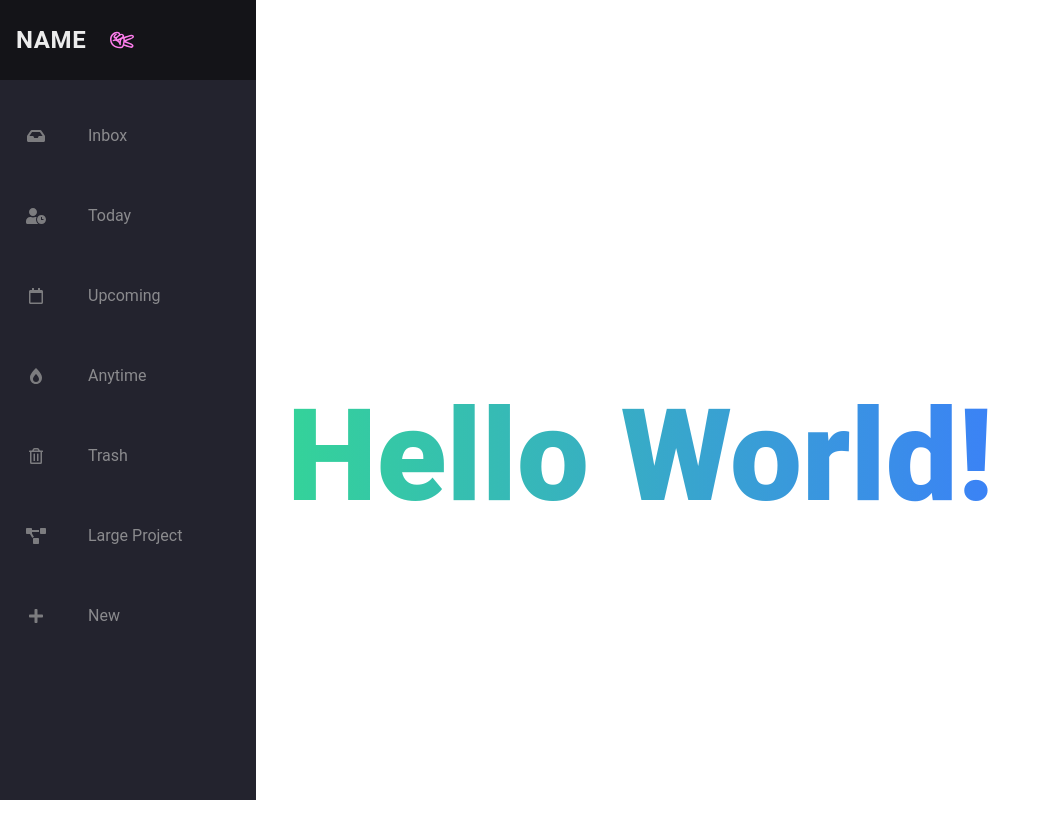
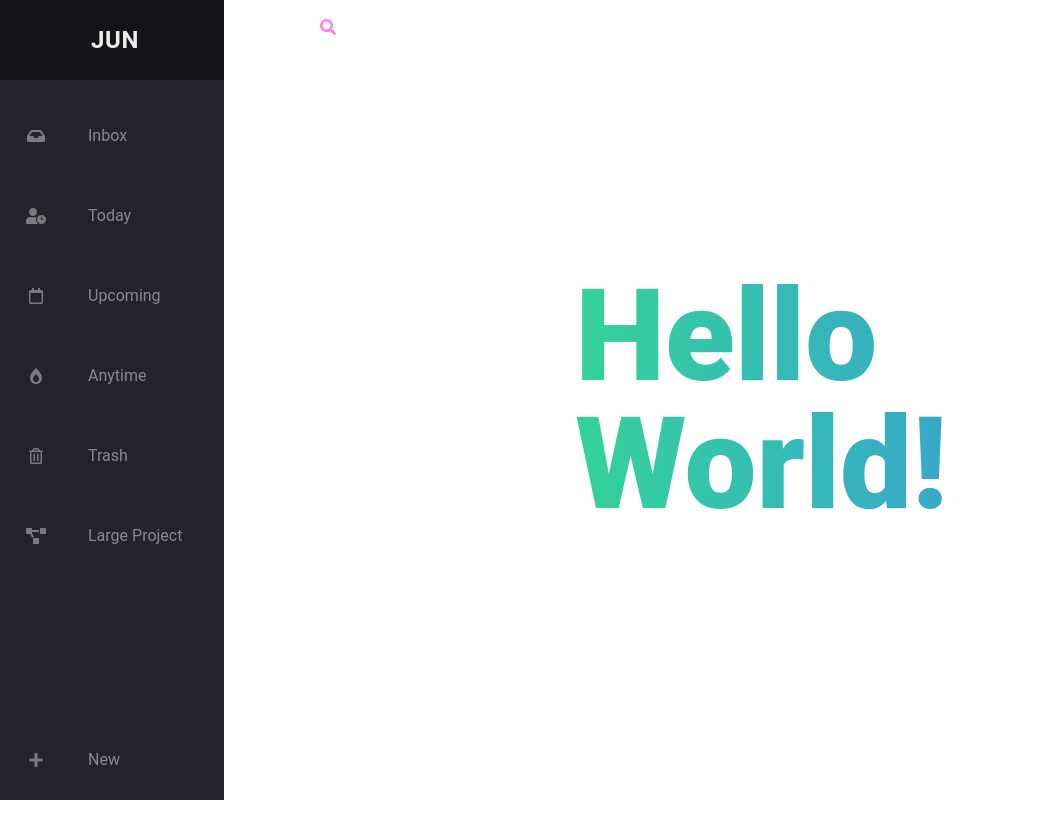
Before and after one commit to jhh02/to-do, a website built with webpack: page src/index.html in a window 1280 px wide. Shown: the whole page, without its empty margins (0-1051 px from the left). After the commit the page ends 800 px from the top, so only its background shows below. Built offline with nearby package versions, Linux system fonts and the light colour scheme.

Commit message:
side nav style finshed

```diff
--- a/package.json
+++ b/package.json
@@ -17,16 +17,14 @@
     "author": "Jun",
     "license": "ISC",
     "devDependencies": {
-        "@babel/core": "^7.15.8",
-        "@babel/preset-env": "^7.15.8",
         "@fortawesome/fontawesome-free": "^5.15.4",
         "@fortawesome/fontawesome-svg-core": "^1.2.36",
         "@fortawesome/free-brands-svg-icons": "^5.15.4",
         "@fortawesome/free-regular-svg-icons": "^5.15.4",
         "@fortawesome/free-solid-svg-icons": "^5.15.4",
         "autoprefixer": "^10.3.7",
-        "babel-loader": "^8.2.2",
         "css-loader": "^6.4.0",
+        "esbuild-loader": "^2.16.0",
         "eslint": "^7.32.0",
         "eslint-config-airbnb": "^18.2.1",
         "eslint-config-airbnb-base": "^14.2.1",
--- a/src/index.html
+++ b/src/index.html
@@ -11,8 +11,8 @@
                 <ul class="navbar-nav">
                     <li class="logo">
                         <a href="#" class="nav-link">
-                            <span class="link-text">Name</span>
-                            <i class="fab fa-angellist"></i>
+                            <i class="far fa-star"></i>
+                            <span class="link-text">Jun</span>
                         </a>
                     </li>
                     <li class="nav-item">
@@ -51,9 +51,9 @@
                             <span class="link-text">Large Project</span>
                         </a>
                     </li>
-                    <li class="nav-item mt-auto ">
+                    <li class="nav-item">
                         <a href="#" class="nav-link" data-name="new">
-                            <i class="fas fa-plus animate-bounce"></i>
+                            <i class="fas fa-plus"></i>
                             <span class="link-text">New</span>
                         </a>
                     </li>
--- a/src/index.js
+++ b/src/index.js
@@ -17,11 +17,10 @@ hello.classList.add(
 
 wrapper.classList.add(
     'flex',
-    'w-full',
     'h-screen',
     'justify-center',
     'items-center'
 );
 
 wrapper.appendChild(hello);
-document.body.appendChild(wrapper);
+document.querySelector('#content').appendChild(wrapper);
--- a/src/style.css
+++ b/src/style.css
@@ -22,12 +22,23 @@ body::-webkit-scrollbar-track {
     background: #6649b8;
 }
 
+#content {
+    @apply flex;
+}
+
 .searchbar {
-    @apply ml-20 p-4;
+    @apply ml-20 p-4
+    sm:m-0;
+}
+
+.searchbar svg {
+    @apply border-gray-900
 }
 
 .navbar {
-    @apply w-20 h-screen fixed bg-primary transition-width ease-ease duration-500 overflow-x-auto;
+    @apply w-20 h-screen bg-primary transition-width ease-ease duration-700 overflow-hidden
+    sm:w-full sm:bottom-0 sm:h-20 sm:flex sm:justify-center
+    lg:w-20 lg:h-screen lg:hover:w-56;
 }
 
 .nav-item {
@@ -39,11 +50,12 @@ body::-webkit-scrollbar-track {
 }
 
 .nav-link:hover {
-    @apply filter grayscale-0 opacity-100 bg-secondary text-text_secondary;
+    @apply filter grayscale-0 opacity-100 bg-secondary text-text_secondary
+    sm:justify-center sm:align-middle;
 }
 
 .link-text {
-    @apply hidden ml-4;
+    @apply sm:hidden ml-4;
 }
 
 .nav-link svg {
@@ -59,71 +71,25 @@ body::-webkit-scrollbar-track {
 }
 
 .logo {
-    @apply font-bold uppercase mb-4 text-center text-secondary bg-secondary text-2xl w-full tracking-wide;
+    @apply font-bold uppercase mb-4 text-center text-secondary bg-secondary text-2xl w-full tracking-wide
+    sm:hidden;
 }
 
 .logo svg {
-    @apply transform rotate-0 transition-transform duration-1000;
+    @apply animate-ping
 }
 
-.navbar:hover .logo svg {
-    @apply transform rotate-90;
+.navbar .logo svg {
+    @apply hover:transform -rotate-45
 }
 
-/* Small Screens */
-@media only screen and (max-width: 600px) {
-    .navbar {
-        bottom: 0;
-        width: 100%;
-        height: 5rem;
-        display: flex;
-        justify-content: space-around;
-    }
-
-    .logo {
-        display: none;
-    }
-
-    .navbar-nav {
-        display: flex;
-        list-style: none;
-        align-items: center;
-    }
-
-    .nav-link {
-        justify-content: center;
-        align-items: center;
-    }
-
-    main {
-        margin: 0;
-    }
+.navbar-nav {
+    @apply sm:flex sm:list-none sm:align-middle lg:list-none lg:p-0 lg:m-0 lg:flex lg:flex-col lg:align-middle lg:h-screen;
 }
 
-/* Large Screens */
-@media only screen and (min-width: 600px) {
-    .navbar {
-        top: 0;
-        width: 5rem;
-        height: 100vh;
-    }
-
-    .navbar-nav {
-        list-style: none;
-        padding: 0;
-        margin: 0;
-        display: flex;
-        flex-direction: column;
-        align-items: center;
-        height: 100vh;
-    }
-
-    .navbar:hover {
-        width: 16rem;
-    }
-
-    .navbar:hover .link-text {
-        display: inline;
-        transition: opacity var(--transition-speed);
-    }
+.navbar .link-text {
+    @apply lg:hover:inline lg:hover:transition-opacity duration-1000;
 }
+.nav-item:last-child {
+    @apply mt-auto
+}
--- a/tailwind.config.js
+++ b/tailwind.config.js
@@ -31,11 +31,12 @@ module.exports = {
                 '3/4': '75%',
                 full: '100%',
                 1.5: '1.5rem',
+                '14rem': '14rem',
             },
         },
+        variants: {
+            extend: {},
+        },
+        plugins: [],
     },
-    variants: {
-        extend: {},
-    },
-    plugins: [],
 };
--- a/webpack.config.js
+++ b/webpack.config.js
@@ -1,6 +1,7 @@
 const path = require('path');
 const HtmlWebpackPlugin = require('html-webpack-plugin');
 const MiniCssExtractPlugin = require('mini-css-extract-plugin');
+const { ESBuildMinifyPlugin } = require('esbuild-loader');
 
 module.exports = {
     mode: 'development',
@@ -21,6 +22,17 @@ module.exports = {
         filename: '[name].[contenthash].js',
         assetModuleFilename: '[name][ext]',
         clean: true,
+    },
+    optimization: {
+        minimizer: [
+            new ESBuildMinifyPlugin({
+                test: /\.js(\?.*)?$/i,
+                parallel: true,
+                css: true,
+                target: 'esnext',
+                minify: true,
+            }),
+        ],
     },
     plugins: [
         new HtmlWebpackPlugin({
@@ -53,14 +65,13 @@ module.exports = {
                 test: /\.(png|svg|jpg|jpeg|gif)$/i,
                 type: 'asset/resource',
             },
-            // js for babel
             {
                 test: /\.js$/,
                 exclude: /node_modules/,
                 use: {
-                    loader: 'babel-loader',
+                    loader: 'esbuild-loader',
                     options: {
-                        presets: ['@babel/preset-env'],
+                        target: 'esnext',
                     },
                 },
             },
```
Also changed, not shown: 2 other files.
